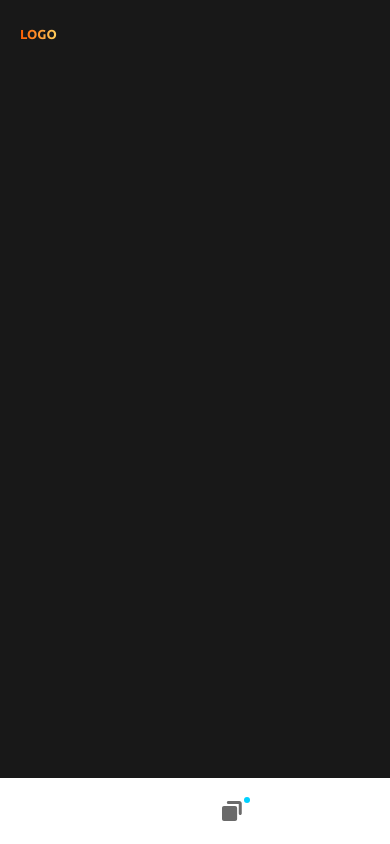
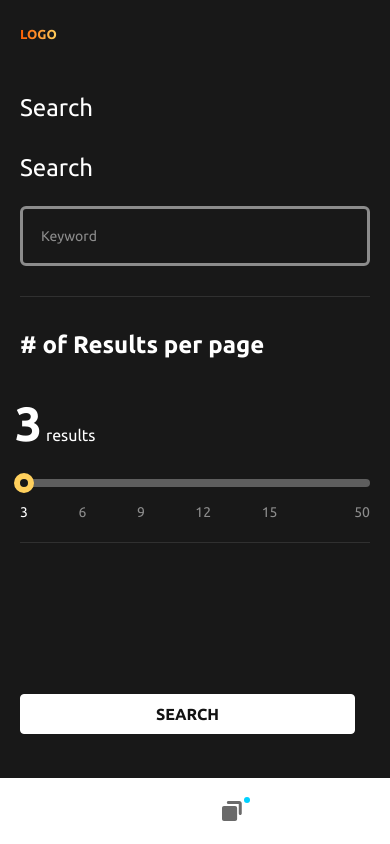
Before and after one commit to qwersteve07/aha-exam, a React (Vite) app: page / in a window 390 px wide. Built offline with nearby package versions, Linux system fonts and the light colour scheme; no server answers.

Commit message:
fea: adjust app routing structure

```diff
--- a/src/pages/home/index.tsx
+++ /dev/null
@@ -1,22 +0,0 @@
-import styles from './index.module.sass';
-import Search from '../../components/search';
-import Slider from '../../components/slider';
-import Button from '../../components/button';
-import Follows from '../../components/follows';
-
-function Home() {
-  return (
-    <section className={styles.home}>
-      <div className={styles.content}>
-        <div className={styles.params}>
-          <Search />
-          <Slider />
-        </div>
-        <Button onClick={() => { }}>SEARCH</Button>
-      </div>
-      <Follows className={styles.follows} />
-    </section>
-  );
-}
-
-export default Home;
--- /dev/null
+++ b/src/pages/root/home/index.module.sass
@@ -0,0 +1,16 @@
+.home-page
+    width: 100%
+    height: 100%
+    flex-direction: column
+    display: flex
+    justify-content: space-between
+    align-items: flex-start
+    &>div
+        width: 100%
+    .button
+        margin-bottom: 33px
+
+@media (max-width: 768px)
+    .home-page
+        .button
+            margin-bottom: 24px
--- /dev/null
+++ b/src/pages/root/home/index.tsx
@@ -0,0 +1,28 @@
+import { useNavigate } from 'react-router-dom';
+import Button from '../../../components/button';
+import Search from '../../../components/search';
+import Slider from '../../../components/slider';
+import styles from './index.module.sass';
+import { useState } from 'react';
+import PageTitle from '../../../components/page-title';
+
+const HomePage = () => {
+  const navigate = useNavigate()
+  const [keyword, setKeyword] = useState('')
+  const [pageSize, setPageSize] = useState(3)
+
+  return (
+    <div className={styles['home-page']}>
+      <div>
+        <PageTitle>Search</PageTitle>
+        <Search keyword={keyword} setKeyword={setKeyword} />
+        <Slider setPageSize={setPageSize} />
+      </div>
+      <div className={styles.button}>
+        <Button onClick={() => navigate(`/search?pageSize=${pageSize}&keyword=${keyword}`)} >SEARCH</Button>
+      </div>
+    </div>
+  )
+}
+
+export default HomePage;
--- a/src/pages/home/index.module.sass
+++ b/src/pages/root/index.module.sass
@@ -1,24 +1,33 @@
-.home
+.root
     display: grid
     grid-template-columns: 1fr 375px
     height: 100%
 .content
     padding: 54px 130px
     width: 100%
-    // max-width: 725px
     height: 100%
     display: flex
     justify-content: space-between
     align-items: flex-start
     flex-direction: column
-.params
-    width: 100%
+    overflow-y: auto
+    &::-webkit-scrollbar
+        display: none
 .follows
     width: 100%
     background: var(--greyscale-light-bg)
 
+
 @media (max-width: 1439px)
-    .home
+    .root
         grid-template-columns: 1fr
     .follows
         display: none
+
+@media (max-width: 1080px)
+    .content
+        padding: 54px 100px
+
+@media (max-width: 768px)
+    .content
+        padding: 20px
--- /dev/null
+++ b/src/pages/root/index.tsx
@@ -0,0 +1,16 @@
+import { Outlet } from 'react-router-dom';
+import styles from './index.module.sass';
+import Follows from '../../components/follows';
+
+function RootPage() {
+  return (
+    <section className={styles.root}>
+      <div className={styles.content}>
+        <Outlet />
+      </div>
+      <Follows className={styles.follows} />
+    </section>
+  );
+}
+
+export default RootPage;
--- a/src/routing.tsx
+++ b/src/routing.tsx
@@ -1,7 +1,10 @@
 import { createBrowserRouter, RouterProvider } from 'react-router-dom';
 import App from './App';
-import Home from './pages/home';
-import Tags from './pages/tags';
+import RootPage from './pages/root';
+import HomePage from './pages/root/home';
+import SearchResultsPage from './pages/root/search-results';
+import TagsPage from './pages/tags';
+import api from './services/api-source';
 
 const router = createBrowserRouter([
   {
@@ -9,12 +12,23 @@ const router = createBrowserRouter([
     element: <App />,
     children: [
       {
-        path: 'home',
-        element: <Home />,
+        path: '',
+        element: <RootPage />,
+        children: [
+          {
+            path: '',
+            element: <HomePage />,
+          },
+          {
+            path: 'search',
+            element: <SearchResultsPage />,
+          }
+        ]
       },
       {
         path: 'tags',
-        element: <Tags />,
+        element: <TagsPage />,
+        loader: async () => api.fetchTags(),
       },
     ],
   },
```
